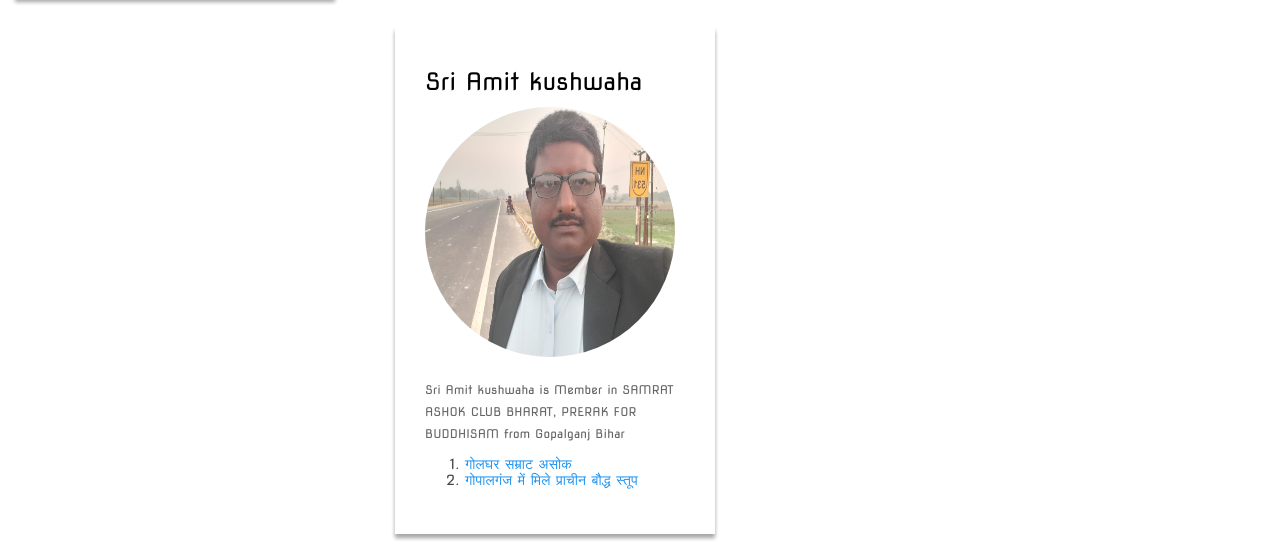
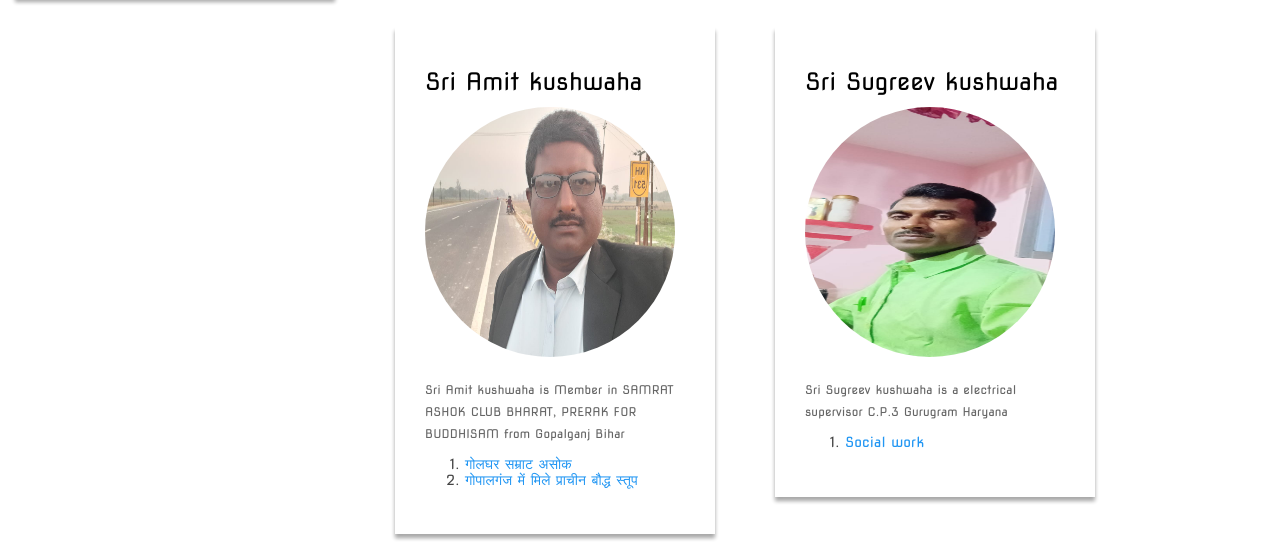
Before and after one commit to gssbihar/gssbihar.github.io, a plain HTML site: page index.html in a window 1280 px wide. Shown: the part 4377-4924 px from the top of the page. Drawn offline with Linux system fonts and the light colour scheme; a script that the page names is missing.

Commit message:
sugreev details

```diff
--- a/index.html
+++ b/index.html
@@ -156,8 +156,11 @@
 				   <div class="col-xs-8 col-md-offset-2 col-md-8 col-md-offset-2 col-lg-offset-4 col-lg-4 col-lg-offset-4 box box-slim">
 					<h4><span>Sri Amit kushwaha</span></h4>
 					<p class="small-text"><img class="com_pic_details img-circle img-responsive" title="Member in SAMRAT ASHOK CLUB BHARAT" src="./images/gss_amit_kushwaha_pics.jpeg"> <br />Sri Amit kushwaha is Member in SAMRAT ASHOK CLUB BHARAT, PRERAK FOR BUDDHISAM from Gopalganj Bihar <br> <h6><ol><li><a href="./images/golghar.pdf" target="_blank">गोलघर सम्राट असोक</a></li><li><a href="https://fb.watch/kD0_S_5jI4/?mibextid=irwG9G" target="_blank">गोपालगंज में मिले प्राचीन बौद्ध स्तूप</a></li></ol></h6></p>
-			   </div>
-
+			       </div>
+				   <div class="col-xs-8 col-md-offset-2 col-md-8 col-md-offset-2 col-lg-offset-4 col-lg-4 col-lg-offset-4 box box-slim">
+					<h4><span>Sri Sugreev kushwaha</span></h4>
+					<p class="small-text"><img class="com_pic_details img-circle img-responsive" title="electrical supervisor  C.P.3 Gurugram" src="./images/Sugreev_Kushwaha_pics.jpeg"> <br />Sri Sugreev kushwaha is a electrical supervisor  C.P.3 Gurugram Haryana <br> <h6><ol><li><a href="https://en.wikipedia.org/wiki/Social_work" target="_blank">Social work</a></li></ol></h6></p>
+			       </div>
 			</article>
 
 	   </section>
```
Also changed, not shown: images/Sugreev_Kushwaha_pics.jpeg (added).
